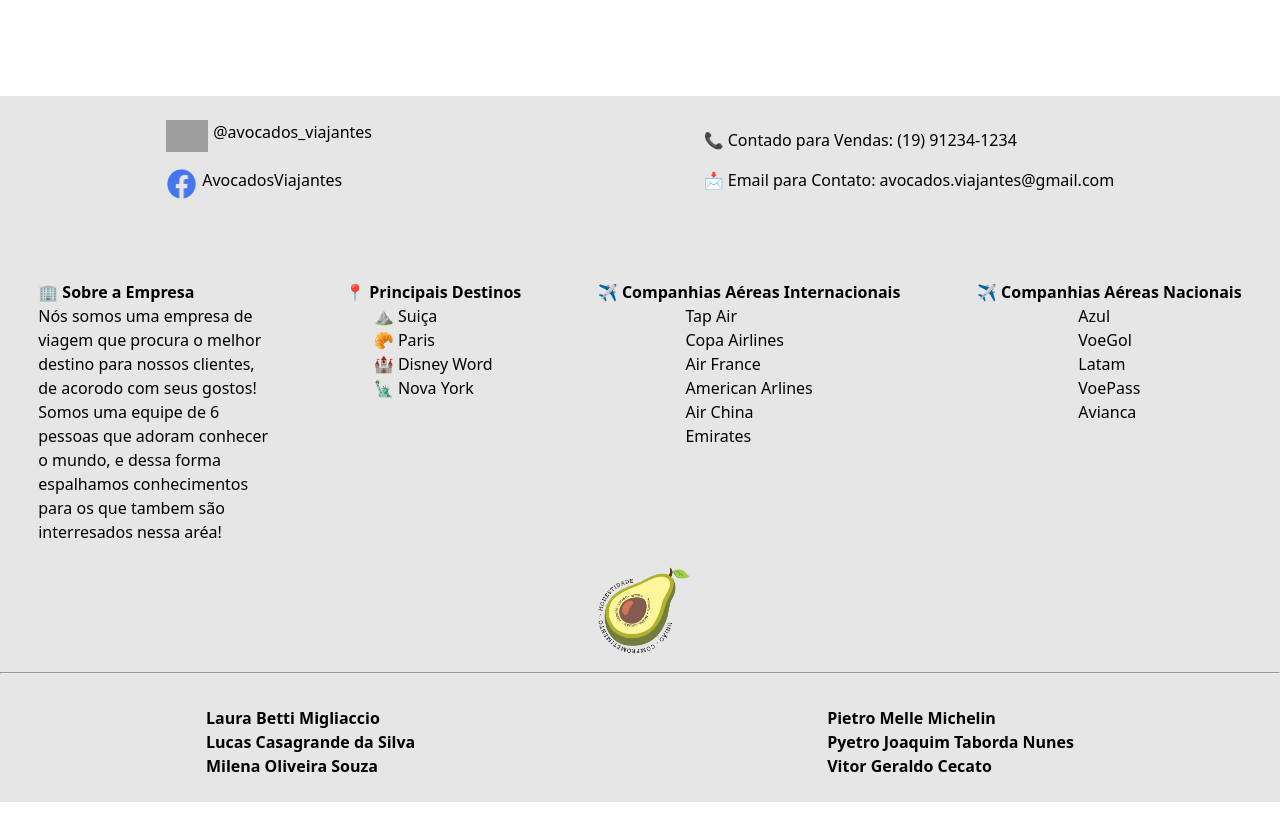
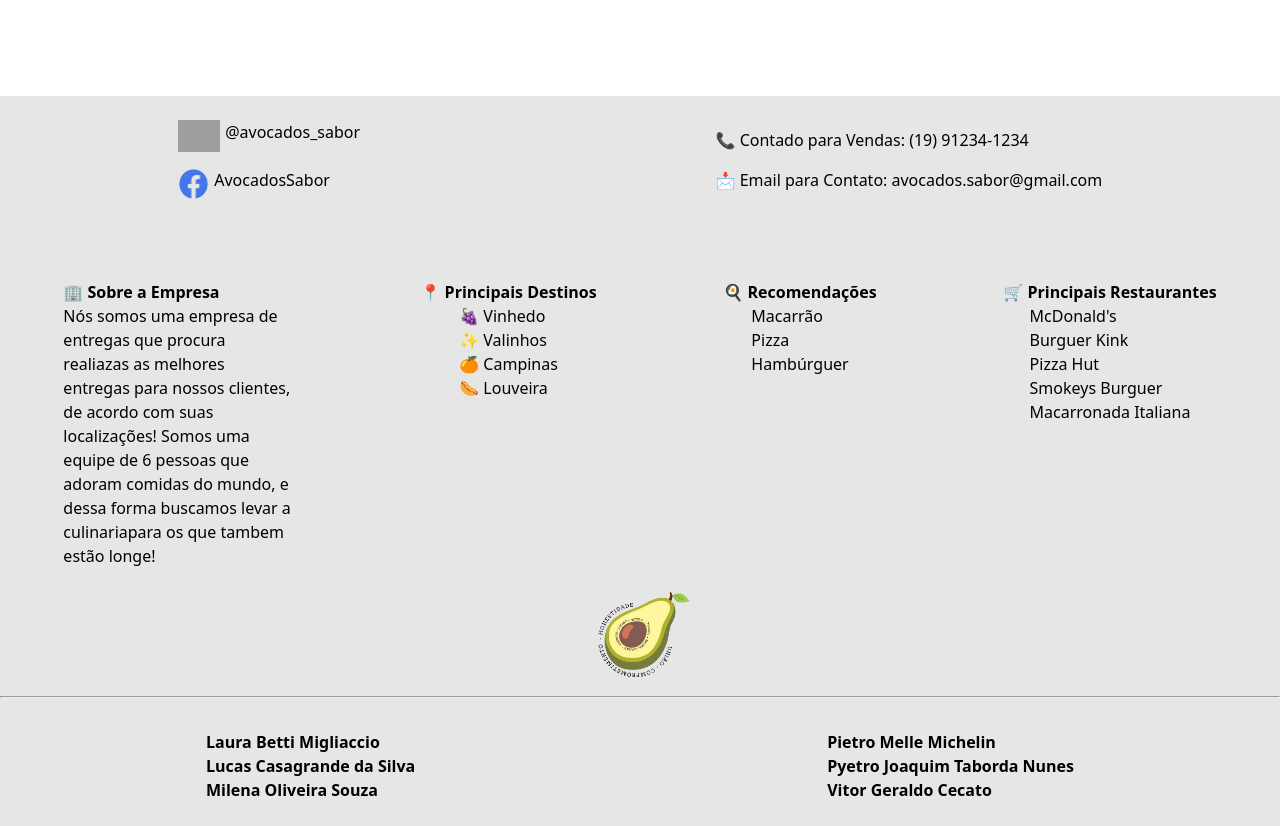
Before and after one commit to PietroMelle/DesafioRapido, a React (Vite) app in the folder DesafioRapido/: page / in a window 1280 px wide. Shown: the part 1300-2126 px from the top of the page. Before the commit the page ends 2102 px from the top, so only its background shows below. Built offline with nearby package versions, Linux system fonts and the light colour scheme; grey boxes are pictures that could not be loaded.

Commit message:
Atualização do footer

```diff
--- a/DesafioRapido/src/components/Footer.jsx
+++ b/DesafioRapido/src/components/Footer.jsx
@@ -1,4 +1,5 @@
 import "./Footer.css";
+import { Link } from "react-router-dom"
 import logoinstagram from "../assets/instagram.png";
 import logofacebook from "../assets/facebook.png";
 import logoG3 from "../assets/logoG3.png";
@@ -15,19 +16,19 @@
             <section className="info">
               {/*classe para deixar o nome do lado da logo */}
               <img className="imgRedes" src={logoinstagram} />
-              <p> @avocados_viajantes</p>
+              <p> @avocados_sabor</p>
             </section>
 
             <section className="info">
               <img className="imgRedes" src={logofacebook} />
-              <p> AvocadosViajantes</p>
+              <p> AvocadosSabor</p>
             </section>
 
           </section>
 
           <section className="contato">
             <p> 📞 Contado para Vendas: (19) 91234-1234</p>
-            <p> 📩 Email para Contato: avocados.viajantes@gmail.com</p>
+            <p> 📩 Email para Contato: avocados.sabor@gmail.com</p>
           </section>
 
         </section>
@@ -36,11 +37,10 @@
 
           <section className="sobreNos">
             <p>
-              <h4> 🏢 Sobre a Empresa </h4> Nós somos uma empresa de viagem que
-              procura o melhor destino para nossos clientes, de acorodo com seus
-              gostos! Somos uma equipe de 6 pessoas que adoram conhecer o mundo,
-              e dessa forma espalhamos conhecimentos para os que tambem são
-              interresados nessa aréa!
+              <h4> 🏢 Sobre a Empresa </h4> Nós somos uma empresa de entregas que
+              procura realiazas as melhores entregas para nossos clientes, de acordo com suas
+              localizações! Somos uma equipe de 6 pessoas que adoram comidas do mundo,
+              e dessa forma buscamos levar a culinariapara os que tambem estão longe!
             </p>
           </section>
 
@@ -48,71 +48,59 @@
 
             <h4> 📍 Principais Destinos</h4>
 
-            <a href="http://localhost:5173/interlaken-suica" target="_blank"> ⛰️ Suiça </a>
+            <a href="https://www.vinhedo.sp.gov.br/" target="_blank"> 🍇 Vinhedo </a>
 
             <br />
 
-            <a href="http://localhost:5173/paris-franca" target="_blank"> 🥐 Paris </a>
+            <a href="https://www.valinhos.sp.gov.br/" target="_blank"> ✨ Valinhos </a>
 
             <br />
 
-            <a href="http://localhost:5173/disney-eua" target="_blank"> 🏰 Disney Word </a>
+            <a href="https://campinas.sp.gov.br/" target="_blank"> 🍊 Campinas </a>
 
             <br />
 
-            <a href="http://localhost:5173/newyork-eua" target="_blank"> 🗽 Nova York </a>
+            <a href="https://www.louveira.sp.gov.br/" target="_blank"> 🌭 Louveira </a>
 
           </section>
 
           <section className="listas">
 
-            <h4> ✈️ Companhias Aéreas Internacionais </h4>
+            <h4> 🍳 Recomendações </h4>
 
-            <a href="https://www.flytap.com/pt-br" target="_blank"> Tap Air </a>
+            <Link id="link" to="/macarrao" target="_blank"> Macarrão </Link>
 
             <br />
 
-            <a href="https://www.copaair.com/pt-br/" target="_blank"> Copa Airlines </a>
+            <Link id="link" to="/pizza" target="_blank"> Pizza </Link>
 
             <br />
 
-            <a href="https://wwws.airfrance.com.br/" target="_blank"> Air France </a>
-
-            <br />
-
-            <a href="https://www.aa.com.br/homePage.do?locale=pt_BR" target="_blank"> American Arlines </a>
-
-            <br />
-
-            <a href="https://www.airchina.com.br/BR/PO/Home" target="_blank"> Air China </a>
-
-            <br />
-
-            <a href="https://www.emirates.com/br/portuguese/" target="_blank"> Emirates </a>
+            <Link id="link" to="/hamburguer" target="_blank"> Hambúrguer </Link>
 
           </section>
 
           <section className="listas">
 
-            <h4> ✈️ Companhias Aéreas Nacionais </h4>
+            <h4> 🛒 Principais Restaurantes </h4>
 
-            <a href="https://www.voeazul.com.br/br/pt/home" target="_blank"> Azul </a>
+            <a href="https://www.mcdonalds.com.br/" target="_blank"> McDonald's </a>
 
             <br />
 
-            <a href="https://www.voegol.com.br/" target="_blank"> VoeGol </a>
+            <a href="https://www.burgerking.com.br/" target="_blank"> Burguer Kink </a>
 
             <br />
 
-            <a href="https://www.latamairlines.com/br/pt" target="_blank"> Latam </a>
+            <a href="https://pizzahut.com.br/" target="_blank"> Pizza Hut </a>
 
             <br />
 
-            <a href="https://www.voepass.com.br/empresa/site/" target="_blank"> VoePass </a>
+            <a href="https://www.smokeysburger.com.br/smokeysburguerbar/smokeysburguerbar?dd=menu" target="_blank"> Smokeys Burguer </a>
 
             <br />
 
-            <a href="https://www.avianca.com/pt/" target="_blank"> Avianca </a>
+            <a href="https://www.macarronada.com.br/" target="_blank"> Macarronada Italiana </a>
 
           </section>
 
```
